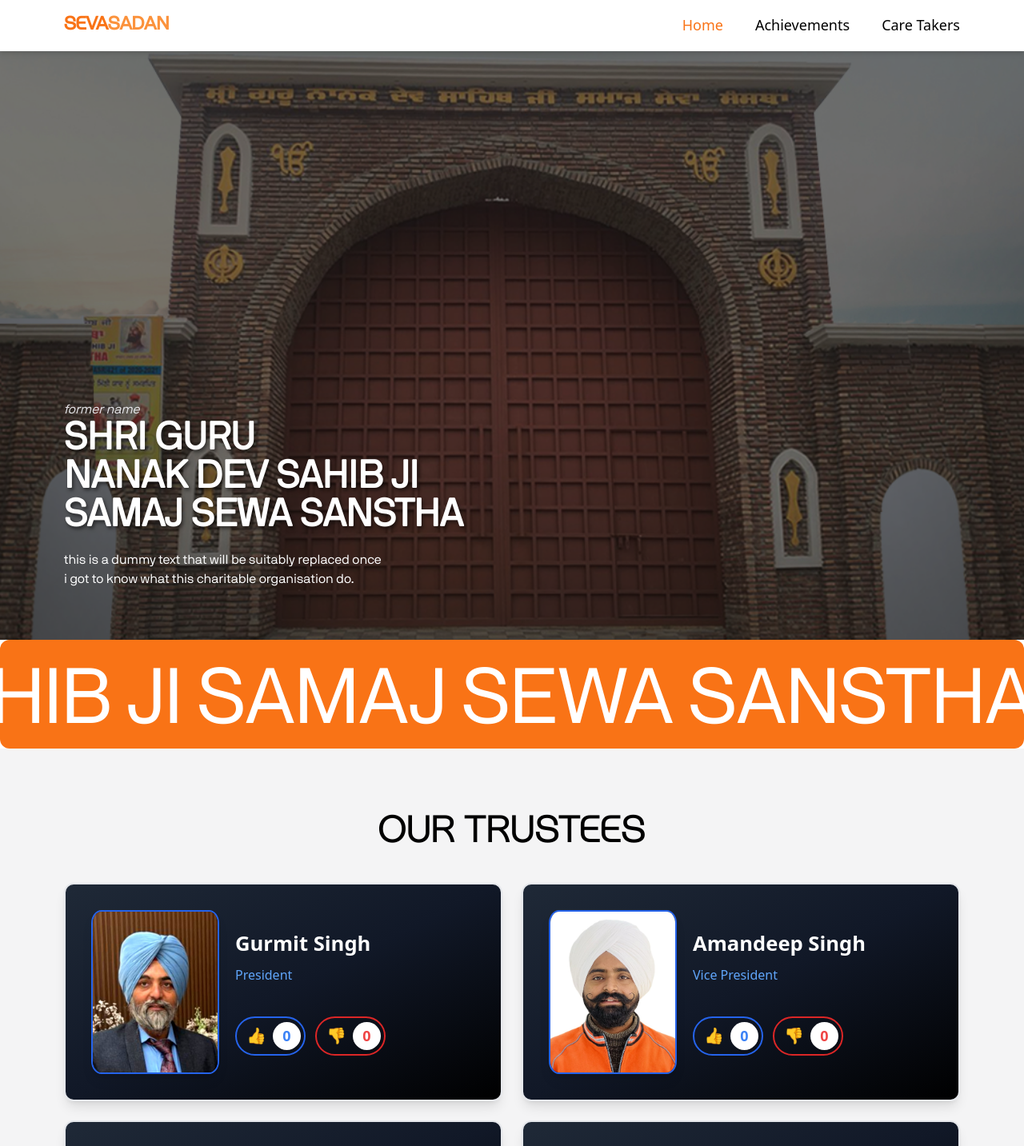
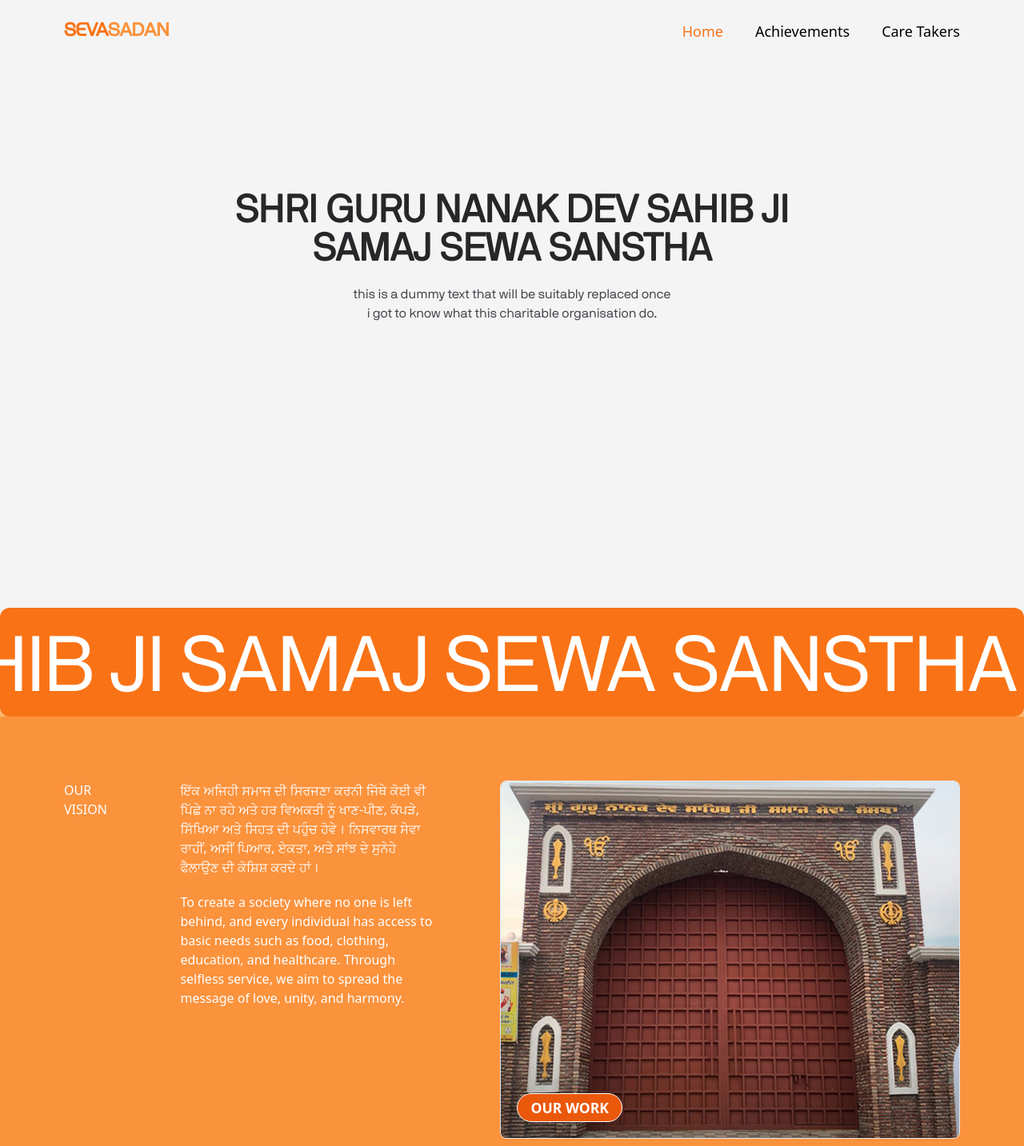
Before and after one commit to deepsahilz/SewaSadan-NGOsite, a React (Vite) app: page / in a window 1280 px wide. Shown: the top 1433 px of the page at 80% size. Built offline with nearby package versions, Linux system fonts and the light colour scheme.

Commit message:
ya ya ya

```diff
--- a/src/App.jsx
+++ b/src/App.jsx
@@ -8,18 +8,19 @@ import Ghostboard from './components/ghostboard'
 import Hero2 from './components/hero2'
 import NameCarousel from './components/NameCarousel'
 import Marquee from './components/marquee'
-
+import Nav2 from './components/nav2'
+import HeroSection2 from './components/heroSection2'
 
 function App() {
 
   return (
     <>
-    <Nav/>
-    <Hero2/>
-    {/* <NameCarousel/> */}
+    {/* <Nav/> */}
+    <Nav2/>
+    <HeroSection/>
+    {/* <Hero2/> */}
     <Marquee/>
-
-    {/* <HeroSection/> */}
+    <HeroSection2/>
     {/* <Poll/> */}
 
     <Ghostboard/>
--- a/src/components/ghostboard.jsx
+++ b/src/components/ghostboard.jsx
@@ -34,7 +34,7 @@ const ghostboard = () => {
   return (
 
     <div className='px-5 sm:px-10 lg:px-20  py-10 bg-zinc-100'>
-        <h1 className='text-center mt-10 md:text-5xl text-3xl mb-10 font-rejouice'>OUR TRUSTEES</h1>
+        <h1 className='text-center text-zinc-900 font-semibold mt-10 md:text-5xl text-3xl mb-10 font-nb'>OUR TRUSTEES</h1>
 
         <div className=' grid grid-cols-1 lg:grid-cols-2 gap-6'>
 
--- a/src/components/heroSection.jsx
+++ b/src/components/heroSection.jsx
@@ -2,26 +2,23 @@ import React from 'react';
 
 const HeroSection = () => {
   return (
-    <section className="relative w-full h-screen">
-      <img
-        src="src/assets/images/hero.jpg"
-        alt="Hero Background"
-        className="absolute inset-0 w-full h-full object-cover"
-      />
-      {/* Optional overlay */}
-      <div className="absolute inset-0 bg-black opacity-10">
-      <div className="flex items-center justify-center h-full text-center text-white px-6 sm:px-12">
-        <div className="max-w-4xl w-full">
-          <h1 className="text-3xl sm:text-4xl md:text-5xl lg:text-6xl font-bold leading-tight">
-          SHRI GURU NANAK DEV SAHIB JI SAMAJ SEWA SANSTHA
-          </h1>
-          <p className="mt-4 text-lg sm:text-xl md:text-2xl lg:text-3xl">
-            Your journey to greatness starts here
-          </p>
-        </div>
-      </div>
-      </div>
-    </section>
+    <div className='bg-zinc-100 h-[95vh] pt-20 overflow-hidden'>
+
+            <div className='w-full z-20 absolute  text-center  pb-[4rem] font-nb mt-[15rem] md:mt-[10rem] px-5 md:px-20  '>
+
+                  <div className='text-zinc-800  leading-[3rem] font-bold text-4xl md:text-[3rem] mb-5'>
+                    <h1 className=' '>SHRI  GURU NANAK  DEV SAHIB JI<br/>SAMAJ SEWA SANSTHA</h1>
+                  </div>
+
+                  <div className='text-zinc-700 w-full flex justify-center'>
+                    <p className='md:w-[25rem] text-center w-[90vw]'>this is a dummy text that will be suitably replaced once i got to know what this charitable organisation do.</p>
+                  </div>
+
+            </div>
+
+            {/* <div style={{background: 'radial-gradient(circle, #1e3a8a 1%,#f4f4f5 80%)',}} className='absolute bottom-0 m-10  h-[25rem] w-[25rem]'></div> */}
+
+    </div>
   );
 };
 
--- /dev/null
+++ b/src/components/heroSection2.jsx
@@ -0,0 +1,23 @@
+import React from 'react'
+
+const heroSection2 = () => {
+  return (
+    <div className='w-full md:h-[90vh] h-auto  bg-orange-400 flex flex-col md:flex-row justify-between gap-20 px-5 md:px-20 py-20'>
+        <div>
+            <h1 className='text-white'>OUR VISION</h1>
+        </div>
+        <div className='max-w-[30rem] md:max-w-[20rem]'>
+            <div className=' text-white text-[1rem]'>
+                <p >ਇੱਕ ਅਜਿਹੀ ਸਮਾਜ ਦੀ ਸਿਰਜਣਾ ਕਰਨੀ ਜਿੱਥੇ ਕੋਈ ਵੀ ਪਿੱਛੇ ਨਾ ਰਹੇ ਅਤੇ ਹਰ ਵਿਅਕਤੀ ਨੂੰ ਖਾਣ-ਪੀਣ, ਕੱਪੜੇ, ਸਿੱਖਿਆ ਅਤੇ ਸਿਹਤ ਦੀ ਪਹੁੰਚ ਹੋਵੇ। ਨਿਸਵਾਰਥ ਸੇਵਾ ਰਾਹੀਂ, ਅਸੀਂ ਪਿਆਰ, ਏਕਤਾ, ਅਤੇ ਸਾਂਝ ਦੇ ਸੁਨੇਹੇ ਫੈਲਾਉਣ ਦੀ ਕੋਸ਼ਿਸ਼ ਕਰਦੇ ਹਾਂ।</p>
+                <p className='mt-5'>To create a society where no one is left behind, and every individual has access to basic needs such as food, clothing, education, and healthcare. Through selfless service, we aim to spread the message of love, unity, and harmony.</p>
+            </div>
+        </div>
+        <div className='border  max-w-[50rem] relative h-[80%] flex justify-center bg-zinc-100 rounded-lg overflow-hidden'>
+            <button className='bottom-5 left-5 text-white text-[12px] lg:text-[1.1rem] font-semibold transition-colors bg-orange-600 hover:bg-orange-500 absolute border border-white px-4 py-1 rounded-full'>OUR WORK</button>
+            <img className='w-full h-auto object-cover' src='./src/assets/images/sewasadan2.jpg'/>
+        </div>
+    </div>
+  )
+}
+
+export default heroSection2
--- a/src/components/marquee.jsx
+++ b/src/components/marquee.jsx
@@ -3,11 +3,13 @@ import Marquee from "react-fast-marquee";
 
 const marquee = () => {
   return (
+    <div className="bg-gradient-to-b from-zinc-100 to-orange-300">
     <div className="rounded-xl bg-orange-500">
         <Marquee className="text-8xl py-5 uppercase font-neue text-white " speed="180" gradient={false}>
         Sri guru nanak dev sahib ji samaj sewa sanstha&nbsp;&nbsp;&nbsp;&nbsp;
         </Marquee>
     </div>
+    </div>
   );
 };
 
--- /dev/null
+++ b/src/components/nav2.jsx
@@ -0,0 +1,79 @@
+import React, { useState } from 'react'
+
+const nav2 = () => {
+    const [mobileView, setMobileView] = useState(false);
+    return (
+        // bg-gradient-to-r from-orange-400 via-yellow-300 to-orange-400
+        <div className="backdrop-blur-lg bg-zinc-100 bg-opacity-25 border-b  border-transparent w-full h-[5rem]  top-0 z-30 fixed px-5 md:px-20 flex justify-between items-center">
+          {/* Logo Section */}
+          <div>
+            <h1 className="text-orange-400 font-bold font-rejouice text-[1.45rem] uppercase">
+              <span className=" text-orange-500 ">Seva</span>Sadan
+            </h1>
+          </div>
+
+          {/* Desktop Navigation */}
+          <div className="hidden md:flex gap-10 text-[18px] text-black font-medium">
+            <a href="#" className="text-orange-500 transition duration-300">
+              Home
+            </a>
+            <a href="#" className="hover:text-orange-500 transition duration-300">
+              Achievements
+            </a>
+            <a href="#" className="hover:text-orange-500 transition duration-300">
+              Care Takers
+            </a>
+          </div>
+
+          {/* Mobile Menu Button */}
+          <div
+            className="md:hidden text-black cursor-pointer"
+            onClick={() => setMobileView(!mobileView)}
+          >
+            <svg
+              xmlns="http://www.w3.org/2000/svg"
+              className="h-6 w-6"
+              fill="none"
+              viewBox="0 0 24 24"
+              stroke="currentColor"
+            >
+              <path
+                strokeLinecap="round"
+                strokeLinejoin="round"
+                strokeWidth="2"
+                d={mobileView ? "M6 18L18 6M6 6l12 12" : "M4 6h16M4 12h16m-7 6h7"}
+              />
+            </svg>
+          </div>
+
+          {/* Mobile Navigation */}
+          {mobileView && (
+            <div className="absolute top-[4rem] left-0 w-full bg-orange-500 text-white flex flex-col items-center gap-4 py-4 md:hidden z-20">
+              <a
+                href="#"
+                className="hover:text-yellow-300 transition duration-300"
+                onClick={() => setMobileView(false)}
+              >
+                Home
+              </a>
+              <a
+                href="#"
+                className="hover:text-yellow-300 transition duration-300"
+                onClick={() => setMobileView(false)}
+              >
+                Achievements
+              </a>
+              <a
+                href="#"
+                className="hover:text-yellow-300 transition duration-300"
+                onClick={() => setMobileView(false)}
+              >
+                Care Takers
+              </a>
+            </div>
+          )}
+        </div>
+      );
+}
+
+export default nav2
```
